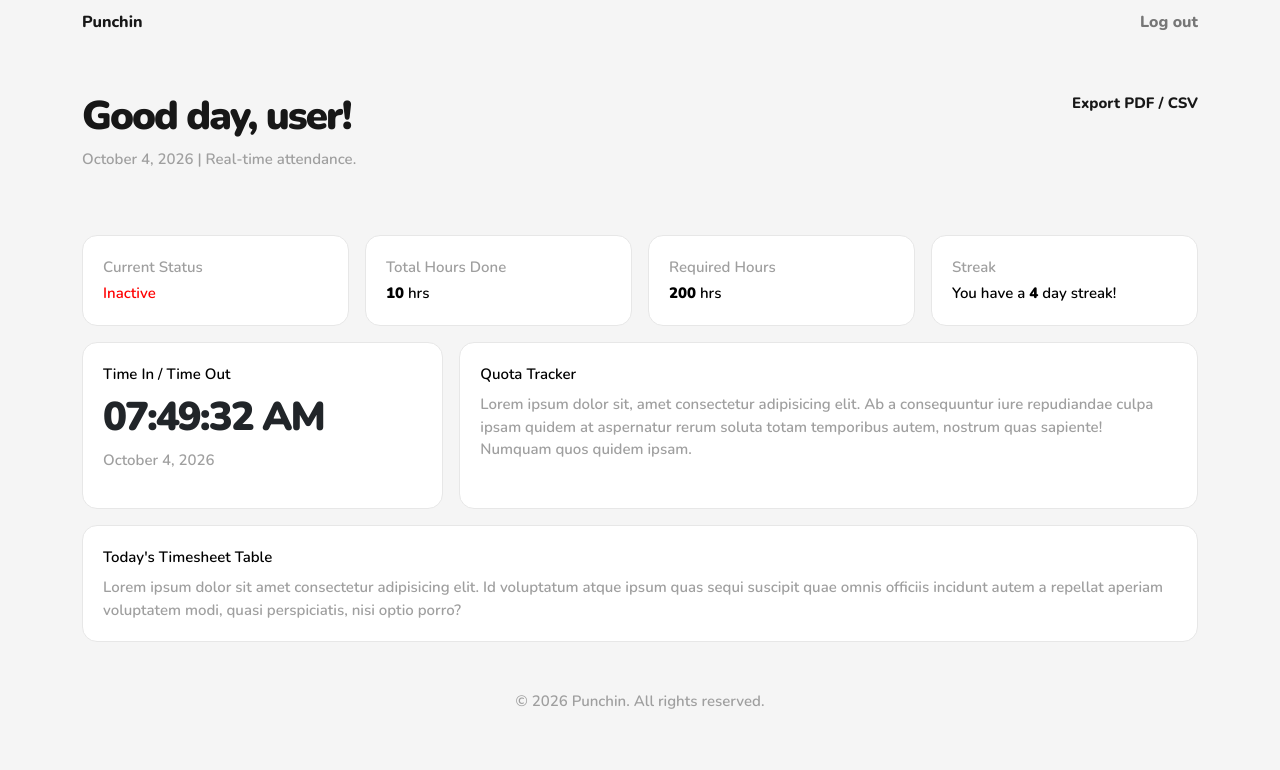
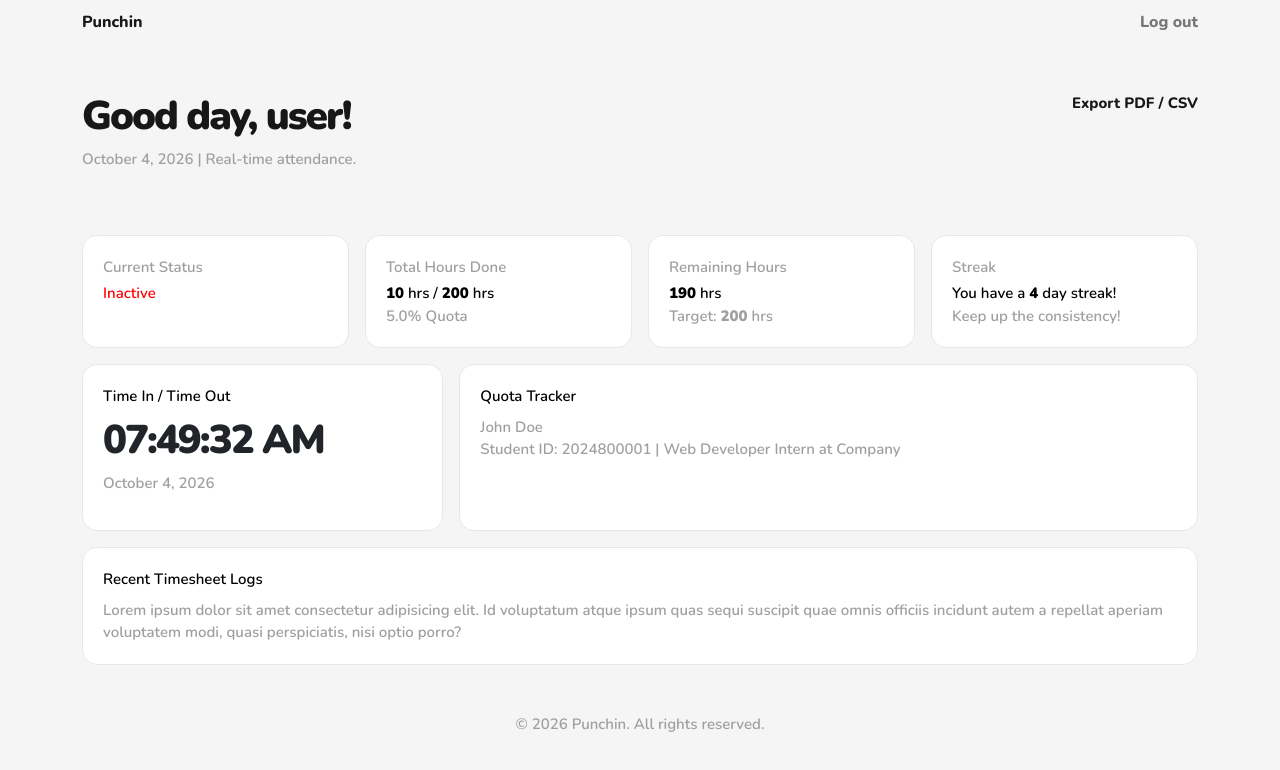
Before and after one commit to 3stannn/Punchin, a plain HTML site: page pages/home.html in a window 1280 px wide. Drawn offline with nearby package versions, Linux system fonts and the light colour scheme.

Commit message:
update card contents

```diff
--- a/pages/home.html
+++ b/pages/home.html
@@ -44,19 +44,22 @@
                 <div class="col-6 col-lg-3">
                     <div class="card">
                         <p class="text mb-1">Total Hours Done</p>
-                        <p class="text-black mb-0"><b>10</b> hrs</p>
+                        <p class="text-black mb-0"><b>10</b> hrs / <b>200</b> hrs</p>
+                        <p class="text mb-0">5.0% Quota</p>
                     </div>
                 </div>
                 <div class="col-6 col-lg-3">
                     <div class="card">
-                        <p class="text mb-1">Required Hours</p>
-                        <p class="text-black mb-0"><b>200</b> hrs</p>
+                        <p class="text mb-1">Remaining Hours</p>
+                        <p class="text-black mb-0"><b>190</b> hrs</p>
+                        <p class="text mb-0">Target: <b>200</b> hrs</p>
                     </div>
                 </div>
                 <div class="col-6 col-lg-3">
                     <div class="card">
                         <p class="text mb-1">Streak</p>
                         <p class="text-black mb-0">You have a <b>4</b> day streak!</p>
+                        <p class="text mb-0">Keep up the consistency!</p>
                     </div>
                 </div>
             </div>
@@ -71,19 +74,15 @@
                 <div class="col-12 col-lg-8">
                     <div class="card">
                         <p class="text-black mb-2">Quota Tracker</p>
-                        <p class="text mb-0">
-                            Lorem ipsum dolor sit, amet consectetur adipisicing elit. Ab a consequuntur iure
-                            repudiandae culpa ipsam quidem at aspernatur rerum soluta totam temporibus autem, nostrum
-                            quas
-                            sapiente! Numquam quos quidem ipsam.
-                        </p>
+                        <p class="text mb-0">John Doe</p>
+                        <p class="text mb-0">Student ID: 2024800001 | Web Developer Intern at Company</p>
                     </div>
                 </div>
             </div>
             <div class="row g-2 g-lg-3 mb-5">
                 <div class="col-12">
                     <div class="card">
-                        <p class="text-black mb-2">Today's Timesheet Table</p>
+                        <p class="text-black mb-2">Recent Timesheet Logs</p>
                         <p class="text mb-0">Lorem ipsum dolor sit amet consectetur adipisicing elit. Id voluptatum
                             atque
                             ipsum quas sequi suscipit quae omnis officiis incidunt autem a repellat aperiam voluptatem
```
